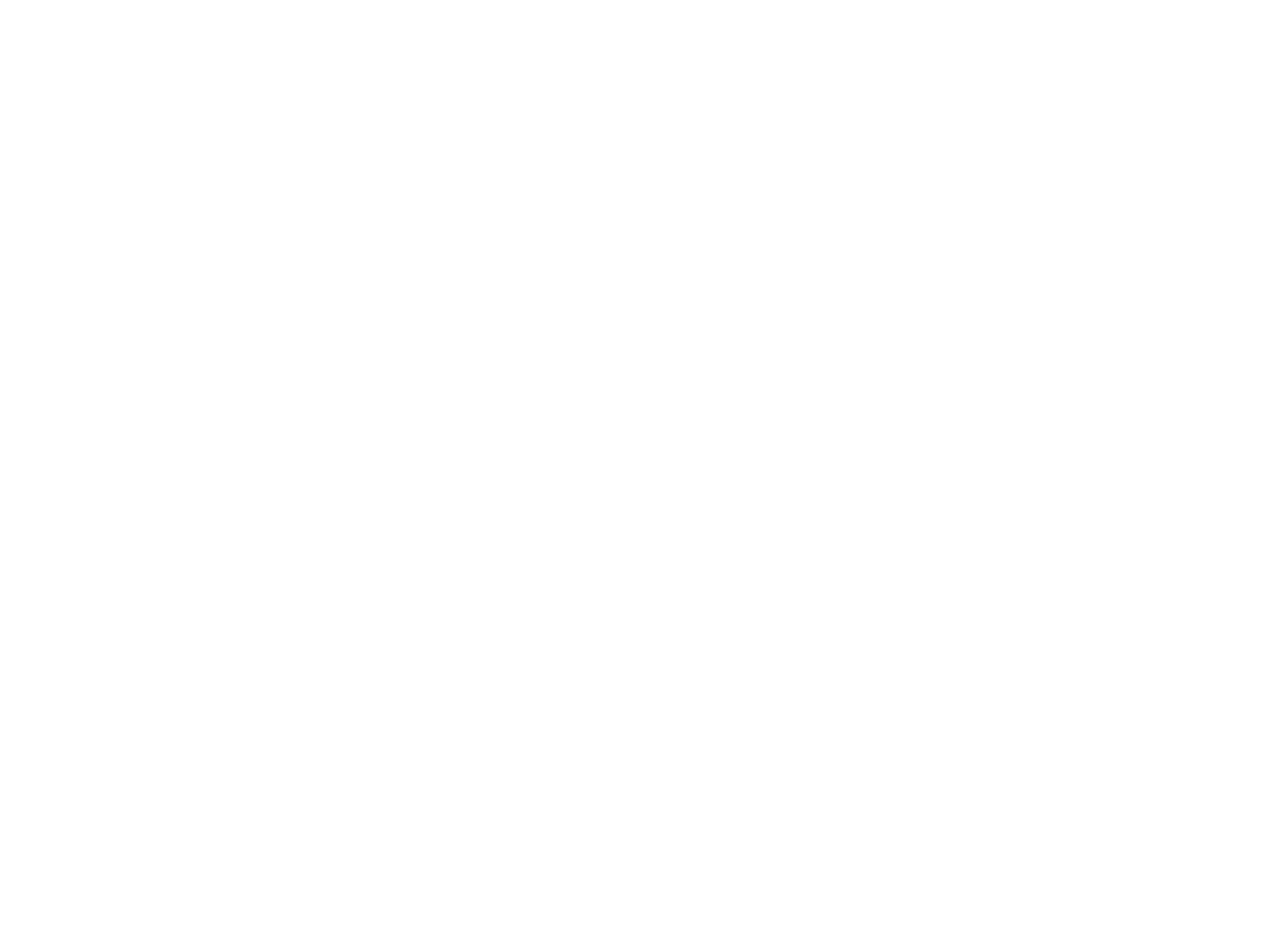
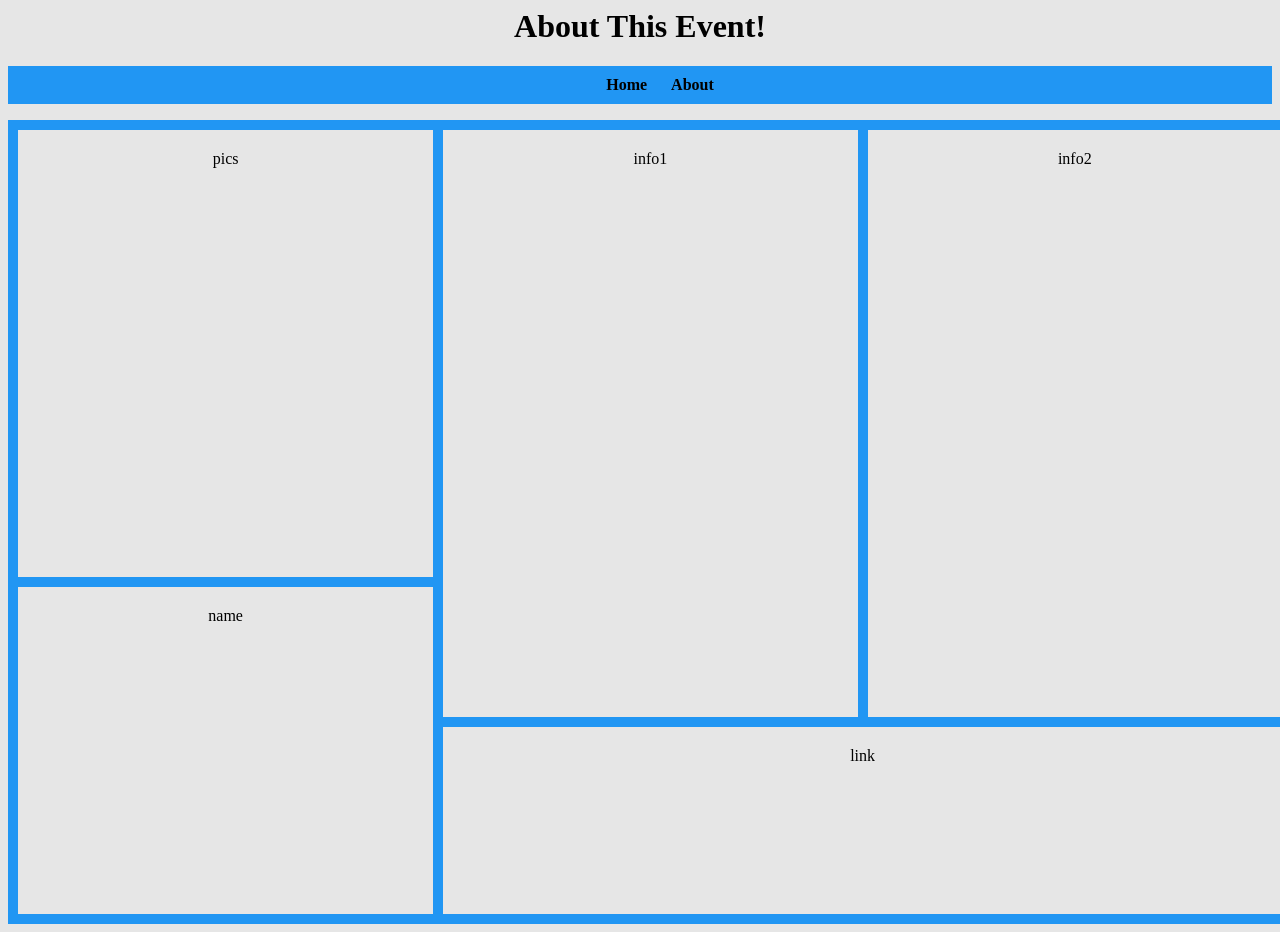
Before and after one commit to maya-mp/377_Final_Project, a plain HTML site: page Final_Project/eventSpecifics.html in a window 1280 px wide. Before the commit the page ends 800 px from the top, so only its background shows below. Drawn offline with Linux system fonts and the light colour scheme.

Commit message:
html outline eventSpecifics

```diff
--- a/Final_Project/eventSpecifics.html
+++ b/Final_Project/eventSpecifics.html
@@ -0,0 +1,84 @@
+<html>
+<head>
+    <title>Event Finder - Home Page</title>
+    <link rel="stylesheet" href="finalProject.css">
+    <style>
+        /*Inspo = https://www.w3schools.com/css/tryit.asp?filename=trycss_grid_layout_named*/
+
+        .item1 { grid-area: pics; }
+        .item2 { grid-area: name; }
+        .item3 { grid-area: info1; }
+        .item4 { grid-area: info2; }
+        .item5 { grid-area: link; }
+
+        body {
+            text-align: center;
+            background-color: rgb(230, 230, 230);
+        }
+
+        .grid-container {
+            display: grid;
+            grid-template-areas:
+                'pics pics pics info1 info1 info1 info2 info2 info2'
+                'pics pics pics info1 info1 info1 info2 info2 info2'
+                'pics pics pics info1 info1 info1 info2 info2 info2'
+                'name name name info1 info1 info1 info2 info2 info2'
+                'name name name link link link link link link';
+            gap: 10px;
+            background-color: #2196F3;
+            padding: 10px;
+            width: 100%;
+            height: 100%;
+            text-align: center;
+        }
+
+        .grid-container > div {
+            background-color:rgb(230, 230, 230);
+            text-align: center;
+            padding: 20px 0;
+            border: 5px darkblue;
+        }
+
+        /*text boxes within the sub sections of the grids*/
+        .grid-container > div > div {
+            width: 80%;
+            padding: 10px;
+            text-align: left;
+            box-sizing: border-box;
+            background-color: ivory;
+            }
+
+        .hidden{
+            display: none;
+        }
+
+        .center {
+            display: block;
+            margin-left: auto;
+            margin-right: auto;
+            width: 50%;
+            }
+
+    </style>
+</head>
+
+<body>
+    <h1><header>About This Event!</header></h1>
+
+    <!-- Navigation Menu (KEEP SAME FOR EACH) -->
+    <nav id="main-nav">
+        <ul>
+            <li onclick="window.location='homeFormPage.html'"><strong>Home</strong></li>
+            <li onclick="window.location='about.html'"><strong>About</strong></li>
+        </ul>
+    </nav>
+
+    <div class="grid-container">
+        <div class="item1">pics</div>
+        <div class="item2">name</div>
+        <div class="item3">info1</div>
+        <div class="item4">info2</div>
+        <div class="item5">link</div>
+    </div>
+</body>
+</html>
```
Also changed, not shown: Final_Project/about.html (+5 -0 lines).
